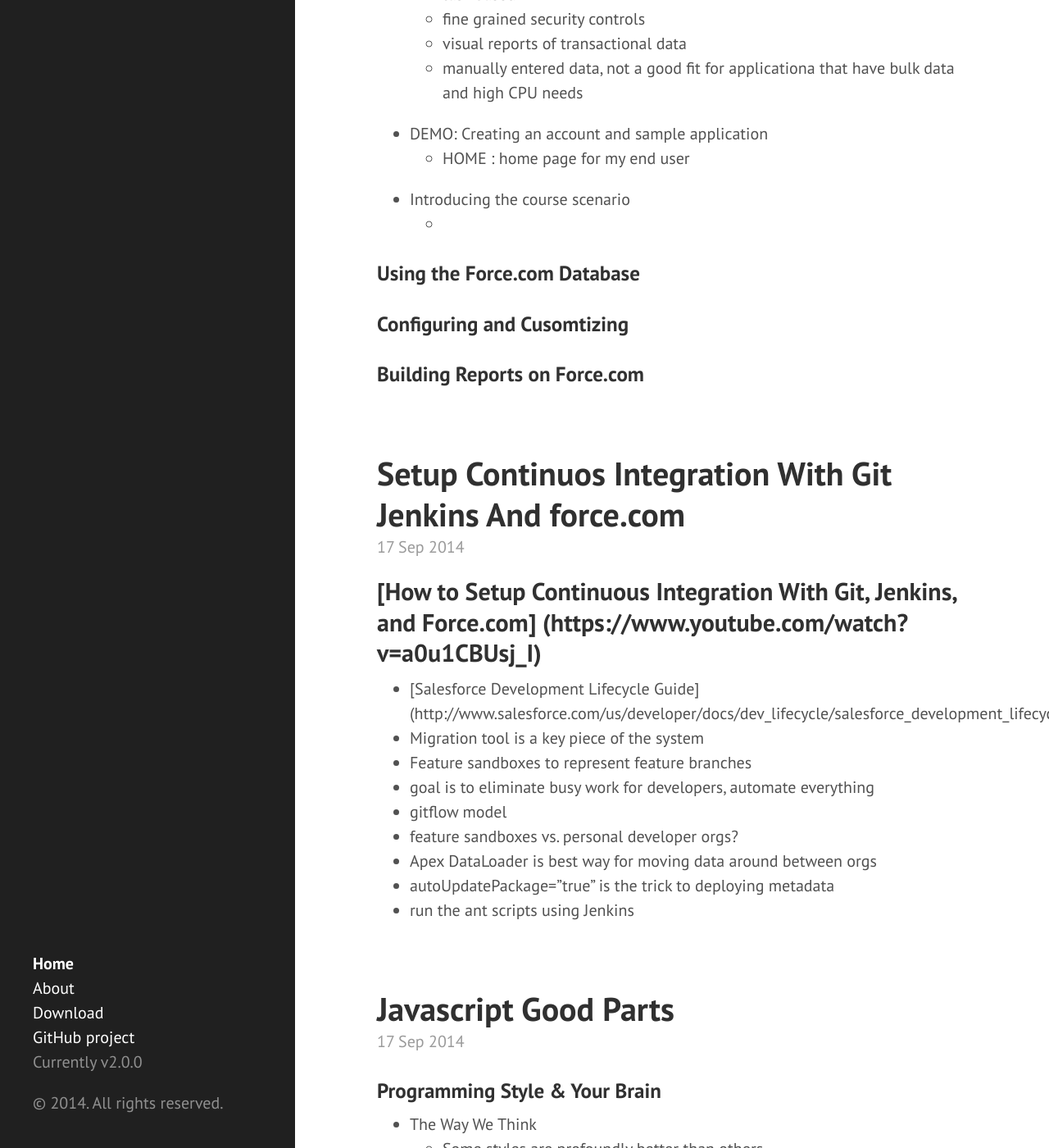
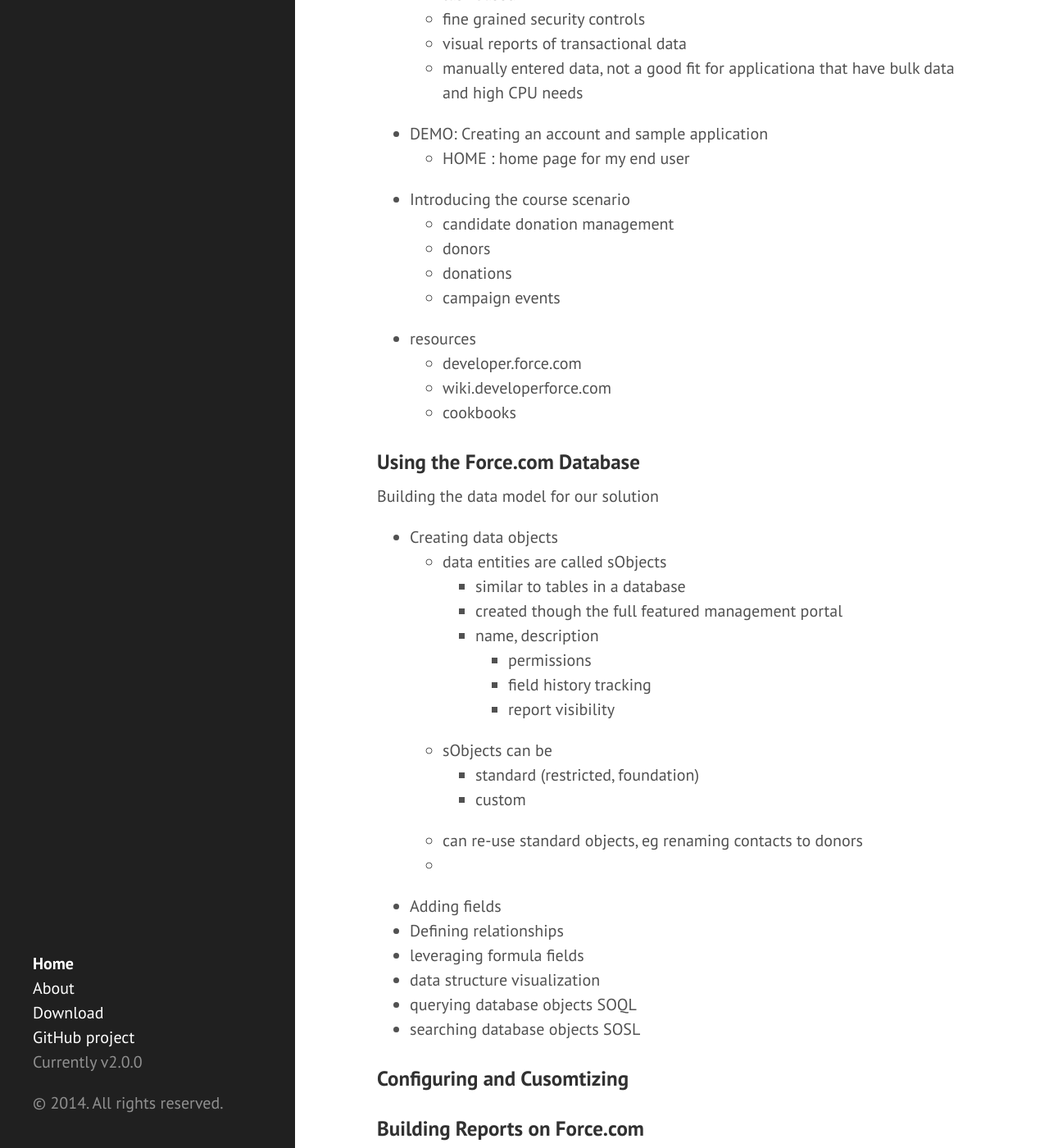
Before and after one commit to eneiand/eneiand.github.io, a Jekyll site: the page built from index.html, in a window 1280 px wide and 1400 px high, scrolled down 1353 px. Shown: the whole window at 82% size. Built offline with Jekyll 4.4.1, drawn with Linux system fonts in a browser that asks for light colours; Markdown is read by kramdown in place of the engine named in the settings; the list of posts is cut into pages by our own code.

Commit message:
Update 2014-09-23-force.com-for-developers.md

```diff
--- a/_posts/2014-09-23-force.com-for-developers.md
+++ b/_posts/2014-09-23-force.com-for-developers.md
@@ -44,9 +44,37 @@
 * DEMO: Creating an account and sample application
   * HOME :  home page for my end user
 * Introducing the course scenario
-  *
+  *  candidate donation management
+   * donors
+   * donations
+   * campaign events
+* resources
+  * developer.force.com
+  * wiki.developerforce.com
+  * cookbooks
 
 ### Using the Force.com Database
+Building the data model for our solution
+
+* Creating data objects
+  * data entities are called sObjects
+    * similar to tables in a database
+    * created though the full featured management portal
+    * name, description
+      * permissions
+      * field history tracking
+      * report visibility
+  * sObjects can be
+    * standard (restricted, foundation)
+    * custom
+  * can re-use standard objects, eg renaming contacts to donors
+  *
+* Adding fields
+* Defining relationships
+* leveraging formula fields
+* data structure visualization
+* querying database objects SOQL
+* searching database objects SOSL
 
 ### Configuring and Cusomtizing
 
```
